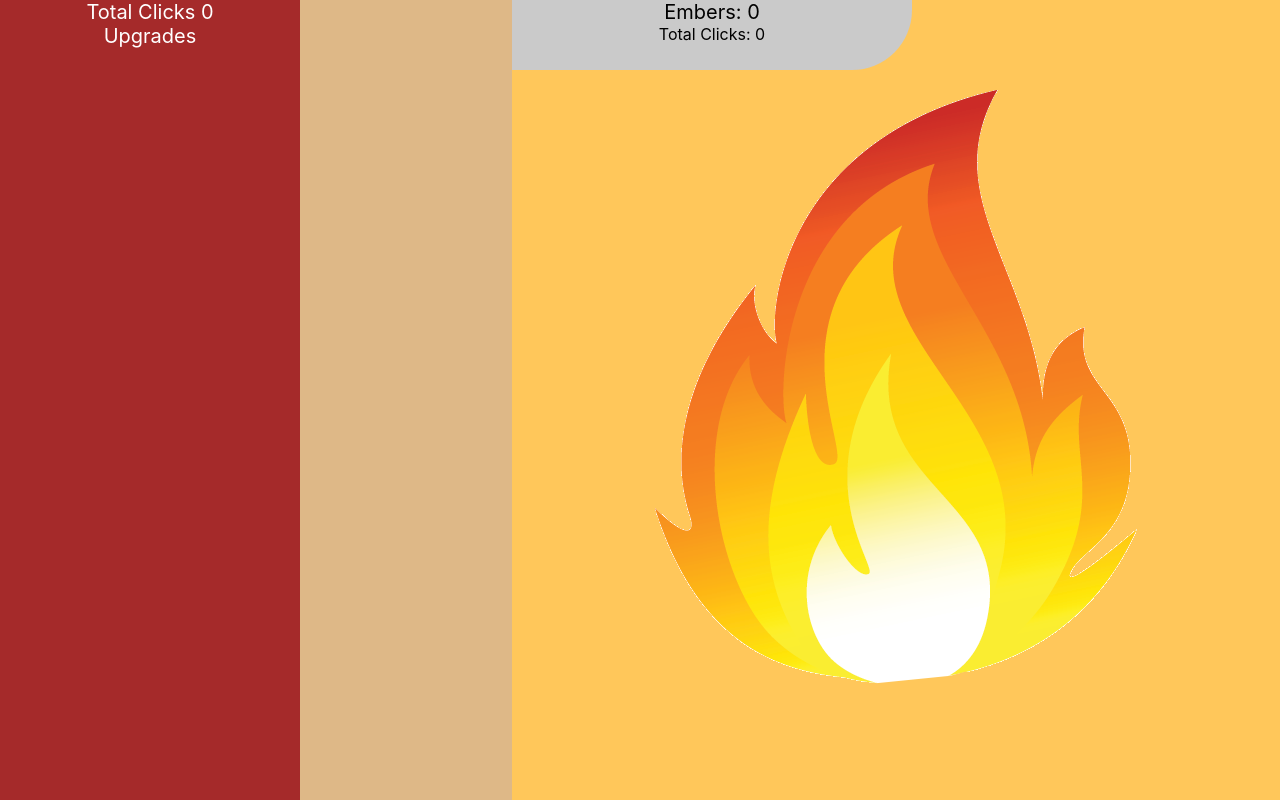
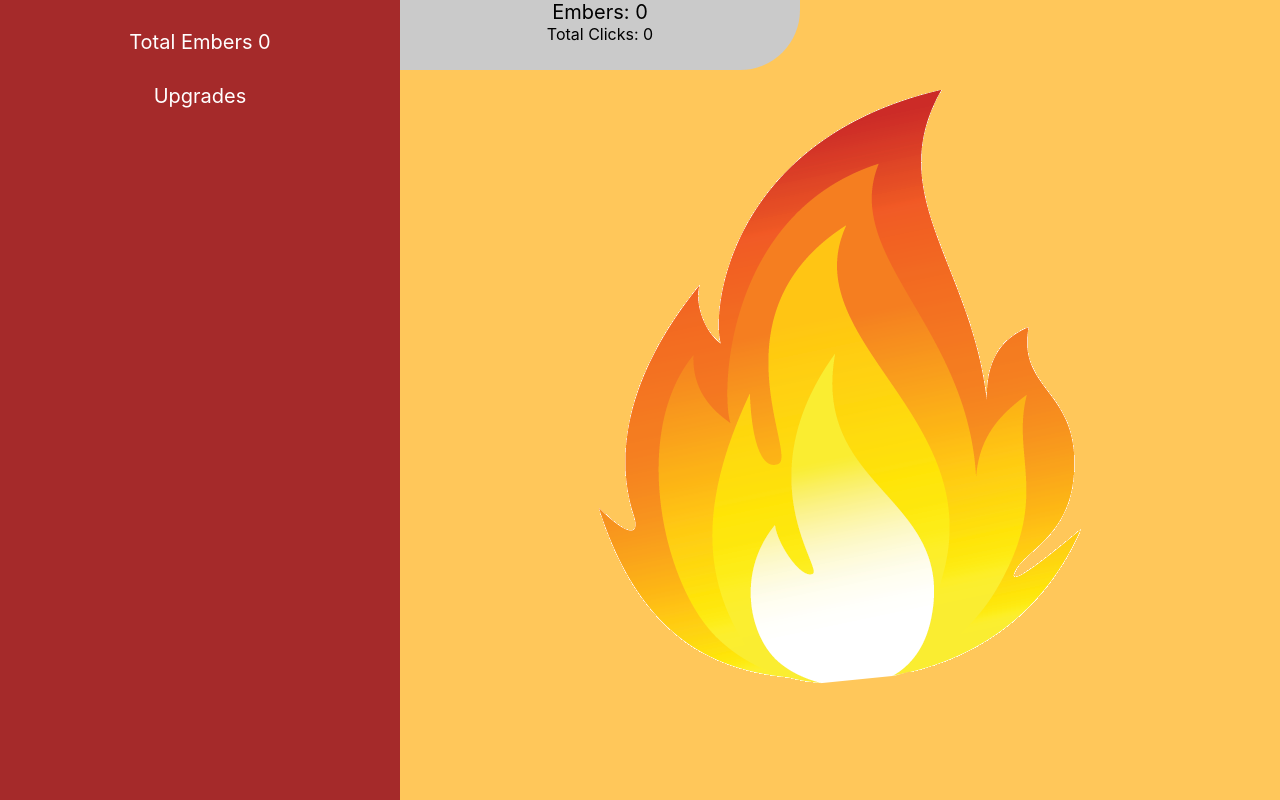
Before and after one commit to Ajknight121/Idle-Fire, a React (Create React App) app in the folder incremental/: page / in a window 1280 px wide. Shown: the top 800 px of the page. Built offline with nearby package versions, Linux system fonts and the light colour scheme.

Commit message:
Page styling improved

```diff
--- a/incremental/src/App.css
+++ b/incremental/src/App.css
@@ -3,7 +3,8 @@ html {
 }
 
 body {
-  margin: 0;
+  margin: 0 auto;
+  padding: 0;
 }
 
 .App {
@@ -11,22 +12,28 @@ body {
   -ms-user-select: none; /* IE 10 and IE 11 */
   user-select: none; /* Standard syntax */
   text-align: center;
+  height: 100vh;
+  width: 100vh;
+  background-size: cover;
+  display: inline;
   position: relative;
+  overflow: hidden;
 }
 
 .clicker-area {
-  float: right;
-  background: burlywood;
+  float: none;
+  background: aqua;
   display: block;
-  height: 100vh;
-  width: 60%;
+  overflow: auto;
 }
 
 .clicker-button {
   background: rgb(255, 199, 90);
-  height: 100vh;
   text-align: center;
   padding: 90px;
+  overflow: hidden;
+  height: 100vh;
+  box-sizing: border-box;
 }
 
 .counters {
@@ -50,20 +57,30 @@ body {
 .upgrade-label {
   font-size: 20px;
   color: white;
+  margin-top: 30px;
+  margin-bottom: 20px;
 }
 
 .upgrade-container {
-  position: absolute;
+  float: left;
   background: brown;
   display: block;
+  width: 400px;
   height: 100vh;
-  width: clamp(200px, 300px, 400px);
+  overflow: auto;
 }
 
-.upgrade {
+.upgrade-available {
   position: relative;
   background: orange;
-  margin: 4px 5px;
+  margin: 5px 10px;
+  height: 50px;
+}
+
+.upgrade-unavailable {
+  position: relative;
+  background: dimgrey;
+  margin: 5px 10px;
   height: 50px;
 }
 
--- a/incremental/src/App.tsx
+++ b/incremental/src/App.tsx
@@ -37,8 +37,9 @@ function App() {
       {/*<Header />*/}
       {/* NOTE: For local dev only */}
       {/* <div>App Component {JSON.stringify(appState)}</div> */}
+      <UpgradeContainer appState={appState} setAppState={setAppState} />
       <ClickerButton appState={appState} setAppState={setAppState} />
-      <UpgradeContainer appState={appState} setAppState={setAppState} />
+
     </div>
   );
 }
--- a/incremental/src/components/Upgrade.tsx
+++ b/incremental/src/components/Upgrade.tsx
@@ -2,7 +2,7 @@ import React from "react"
 
 export default function Upgrade(props:any) {
     return (
-        <div className={"upgrade"}>
+        <div className={"upgrade-available"}>
             <div className={"upgrade-name"}>{props.upgradeName}</div>
             <div className={"upgrade-level"}>Lv.{props.lvl}</div>
             <div className={"upgrade-cost"}>{props.upgradeCost} Embers</div>
--- a/incremental/src/components/UpgradeContainer.tsx
+++ b/incremental/src/components/UpgradeContainer.tsx
@@ -24,14 +24,14 @@ export default function UpgradeContainer(props: IGlobalAppProps) {
   };
   return (
     <div className="upgrade-container">
-      <div className="upgrade-label">Total Clicks {props.appState.embers}</div>
+      <div className="upgrade-label">Total Embers {props.appState.embers}</div>
       <div className="upgrade-label">Upgrades</div>
       {props.appState.embers > 3 && <Upgrade upgradeName={"Upgrade 1"} upgradeCost={"4"}/>}
       {props.appState.embers > 6 && <Upgrade upgradeName={"Upgrade 2"} upgradeCost={"7"}/>}
       {props.appState.embers > 9 && <Upgrade upgradeName={"Upgrade 3"} upgradeCost={"10"}/>}
       {/* // Right now the upgrade works but since our increase of ember is on a tick interval, we're losing context of the embers per second */}
       {props.appState.embers > 12 && (
-        <div onClick={() => buyUpgrade()} className="upgrade">
+        <div onClick={() => buyUpgrade()} className="upgrade-available">
           <div className={"upgrade-name"}>Add 1 ember per sec</div>
         </div>
       )}
```
